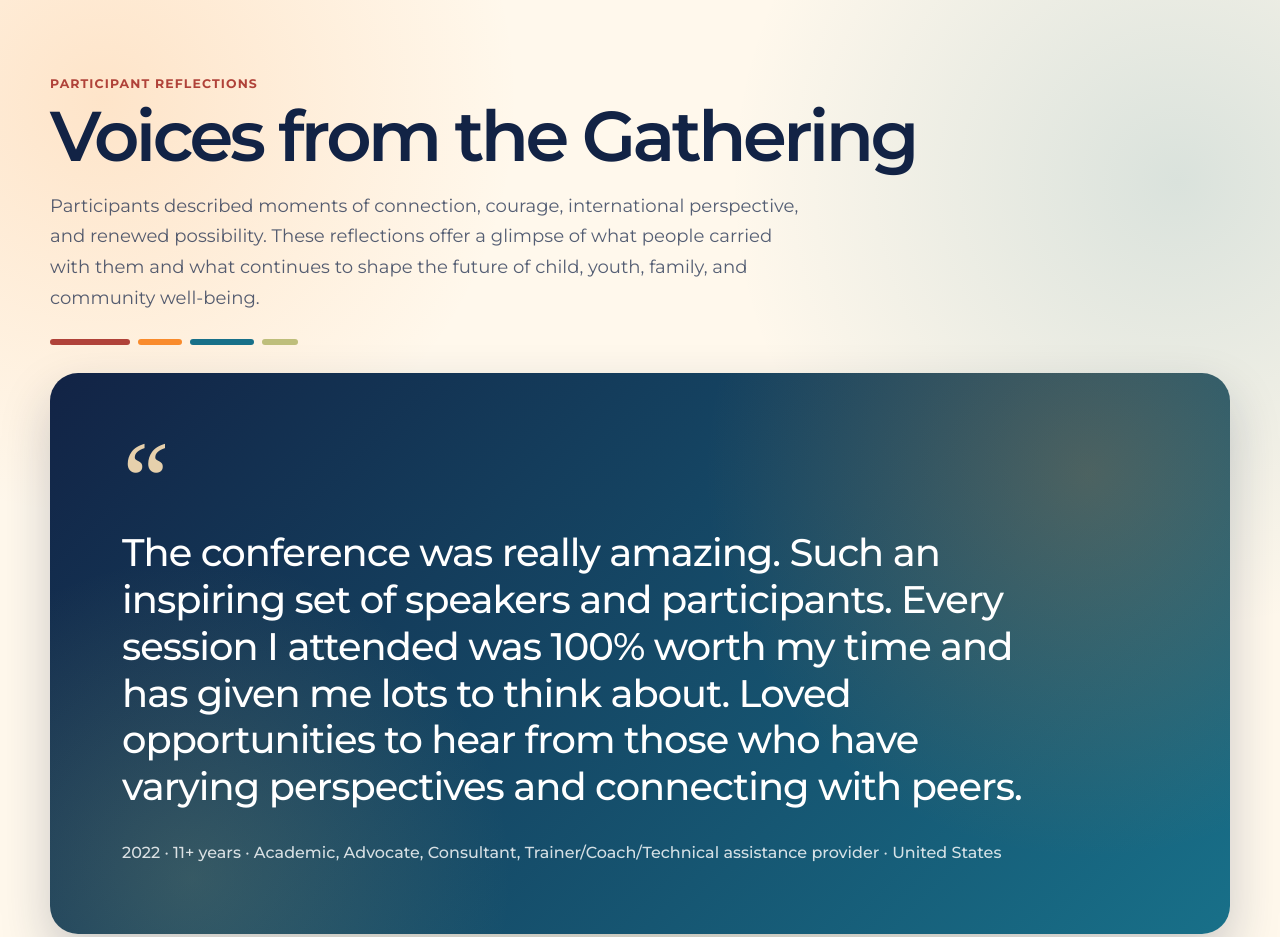
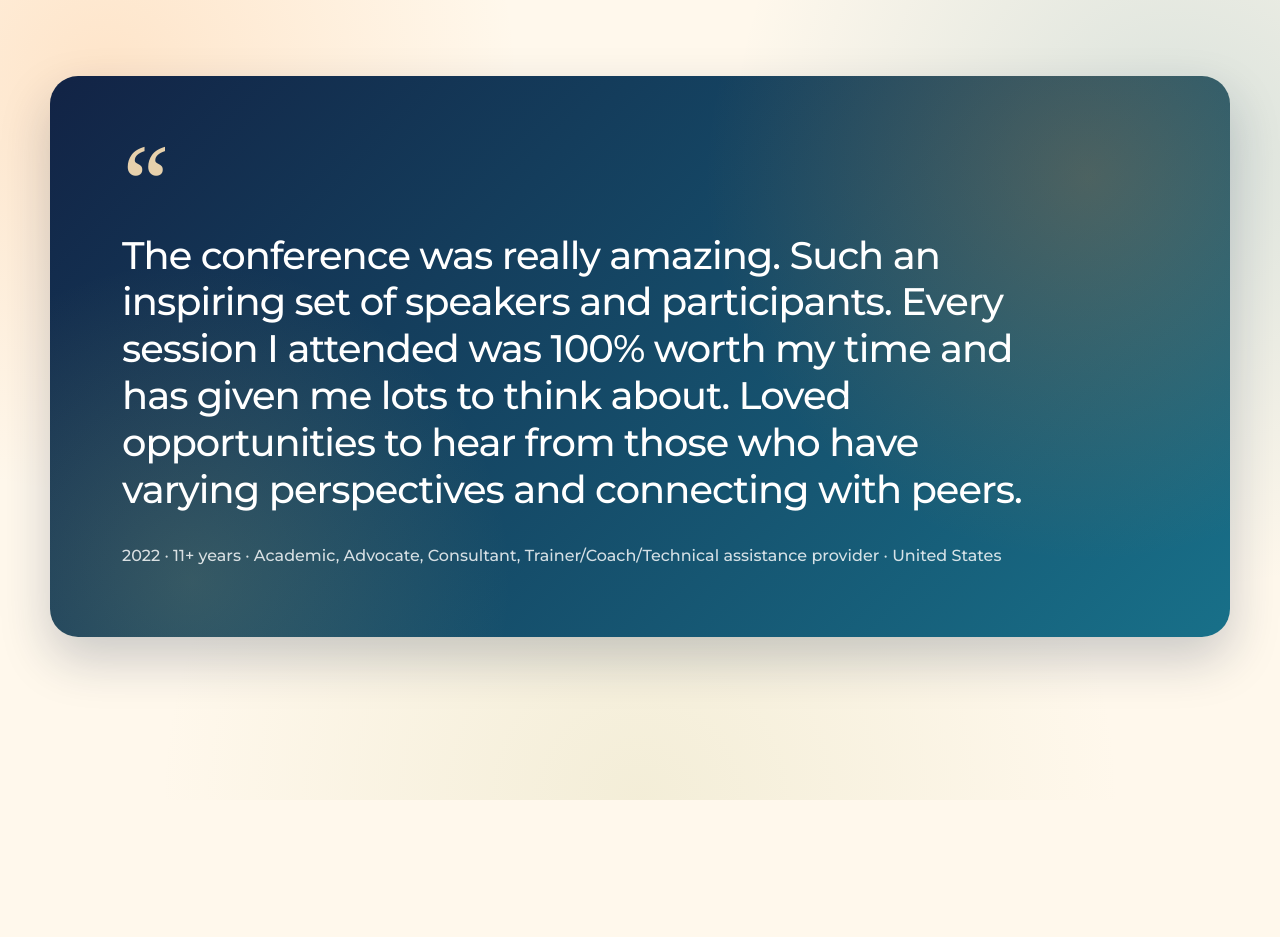
Before and after one commit to jqman23/GG-testimonial-page, a website: page index.html in a window 1280 px wide. Shown: the top 937 px of the page. After the commit the page ends 800 px from the top, so only its background shows below. Drawn offline with Linux system fonts and the light colour scheme.

Commit message:
Reduce widget to rotating banner

```diff
--- a/index.html
+++ b/index.html
@@ -8,22 +8,8 @@
   </head>
   <body>
     <main class="page-shell">
-      <section class="testimonial-widget" aria-labelledby="widget-title">
-        <header class="intro">
-          <p class="eyebrow">Participant reflections</p>
-          <h1 id="widget-title">Voices from the Gathering</h1>
-          <p class="lede">
-            Participants described moments of connection, courage, international perspective,
-            and renewed possibility. These reflections offer a glimpse of what people carried
-            with them and what continues to shape the future of child, youth, family, and
-            community well-being.
-          </p>
-          <div class="brand-thread" aria-hidden="true">
-            <span></span><span></span><span></span><span></span>
-          </div>
-        </header>
-
-        <section class="spotlight" aria-live="polite">
+      <section class="testimonial-widget" aria-label="Global Gathering participant reflections">
+        <section class="spotlight" aria-label="Participant reflections" aria-live="polite">
           <p class="quote-mark" aria-hidden="true">“</p>
           <blockquote id="spotlight-quote"></blockquote>
           <div class="spotlight-footer">
--- a/styles.css
+++ b/styles.css
@@ -44,68 +44,7 @@ button {
 
 .testimonial-widget {
   display: grid;
-  gap: 28px;
-}
-
-.intro {
-  max-width: 880px;
-}
-
-.eyebrow {
-  margin: 0 0 12px;
-  color: var(--gg-earth-red);
-  font-size: 0.78rem;
-  font-weight: 700;
-  letter-spacing: 0.09em;
-  text-transform: uppercase;
-}
-
-h1 {
-  max-width: 900px;
-  margin: 0;
-  font-size: clamp(2.4rem, 5.5vw, 5.8rem);
-  font-weight: 600;
-  line-height: 0.96;
-  letter-spacing: -0.05em;
-}
-
-.lede {
-  max-width: 760px;
-  margin: 20px 0 0;
-  color: var(--gg-muted);
-  font-size: 1.13rem;
-  line-height: 1.7;
-}
-
-.brand-thread {
-  display: flex;
-  gap: 8px;
-  margin-top: 26px;
-}
-
-.brand-thread span {
-  height: 6px;
-  border-radius: 999px;
-}
-
-.brand-thread span:nth-child(1) {
-  width: 80px;
-  background: var(--gg-earth-red);
-}
-
-.brand-thread span:nth-child(2) {
-  width: 44px;
-  background: var(--gg-amber);
-}
-
-.brand-thread span:nth-child(3) {
-  width: 64px;
-  background: var(--gg-teal);
-}
-
-.brand-thread span:nth-child(4) {
-  width: 36px;
-  background: var(--gg-sage);
+  gap: 0;
 }
 
 .spotlight {
```
